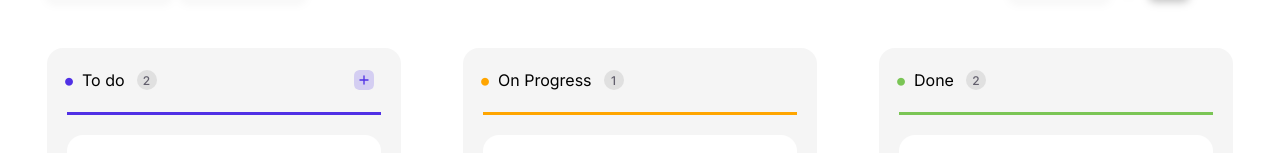
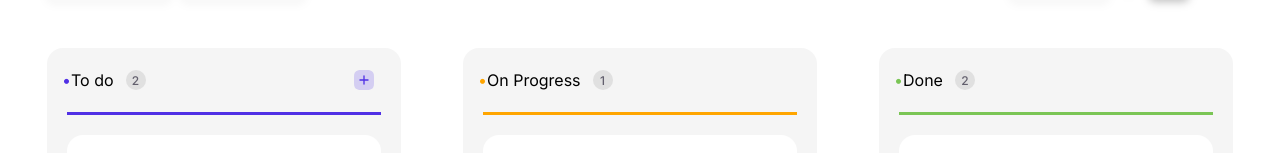
Before and after one commit to RohithVY/kanban-react-project, a React (Vite) app: page / in a window 1280 px wide. Shown: the part 276-429 px from the top of the page. Built offline with nearby package versions, Linux system fonts and the light colour scheme; grey boxes are pictures that could not be loaded.

Commit message:
Updated Project Hover

```diff
--- a/components/TodoCard.js
+++ b/components/TodoCard.js
@@ -38,7 +38,7 @@ const TodoCard = ({ task, draggableProvided, draggableSnapshot }) => {
           </div>
           <img
             src="https://www.svgrepo.com/show/124304/three-dots.svg"
-            alt=""
+            alt="..."
             className="dots"
           />
         </div>
--- a/components/styles/menustyles.css
+++ b/components/styles/menustyles.css
@@ -56,8 +56,6 @@
   margin-left: 25px;
 }
 
-
-
 .menu__leftarrow {
   margin-left: 52px;
 }
@@ -82,8 +80,10 @@
   display: flex;
   align-items: center;
   margin: 10px 0;
+  padding: 10px;
   border-radius: 6px;
   height: 39px;
+  font-size: 16px;
 }
 
 .project__items:hover {
@@ -99,11 +99,6 @@
   justify-content: space-between;
 }
 
-.project__dot {
-  margin-right:12px;
-  width: 8px;
-  font-size: 25px;
-}
 
 .green {
   color: #7ac555 !important;
@@ -135,8 +130,7 @@
 }
 
 .threedots {
-  position: absolute;
-  right: 30px;
+  margin-left: auto;
   margin-right: 10px;
   display: none;
 }
```
